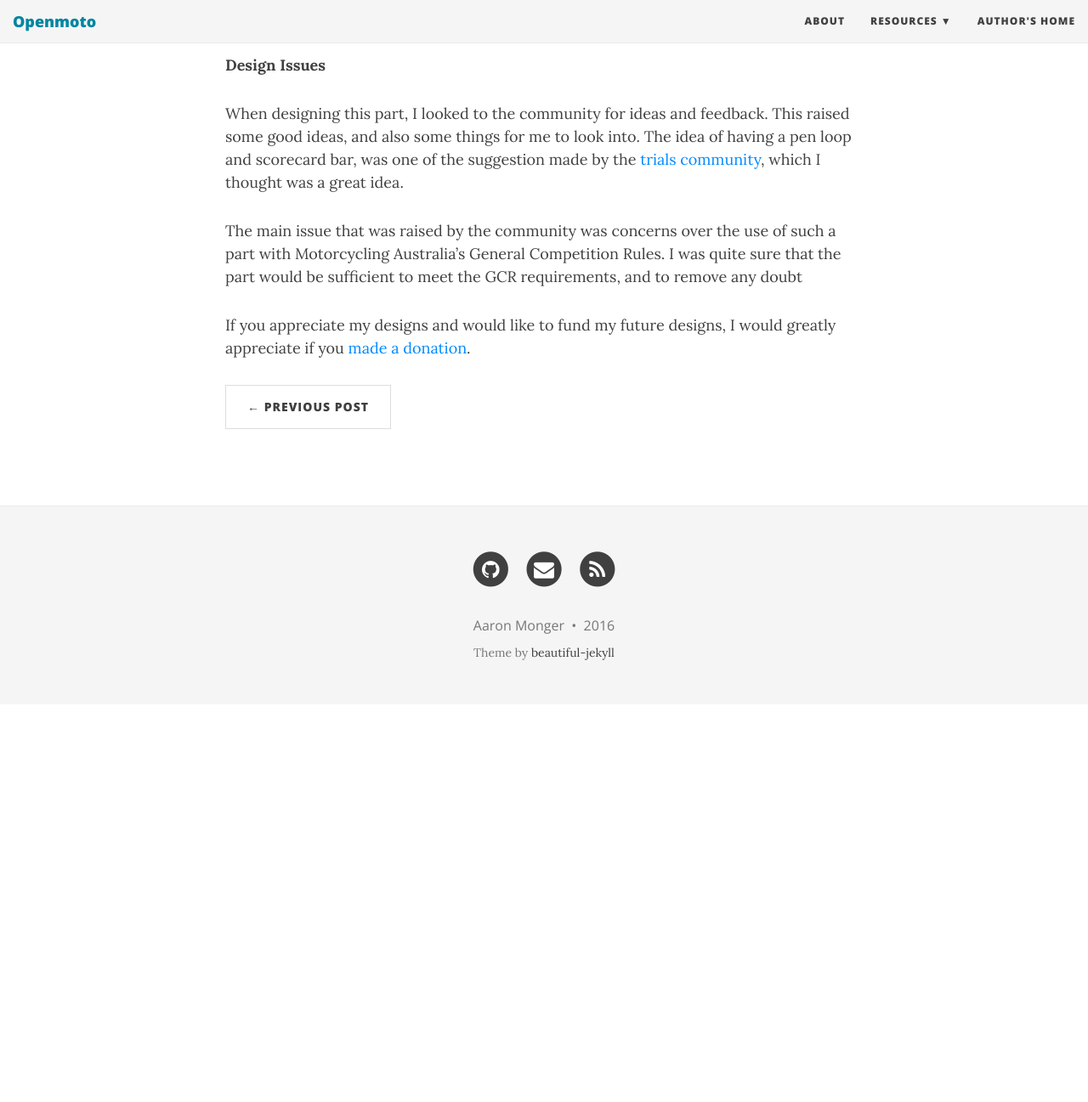
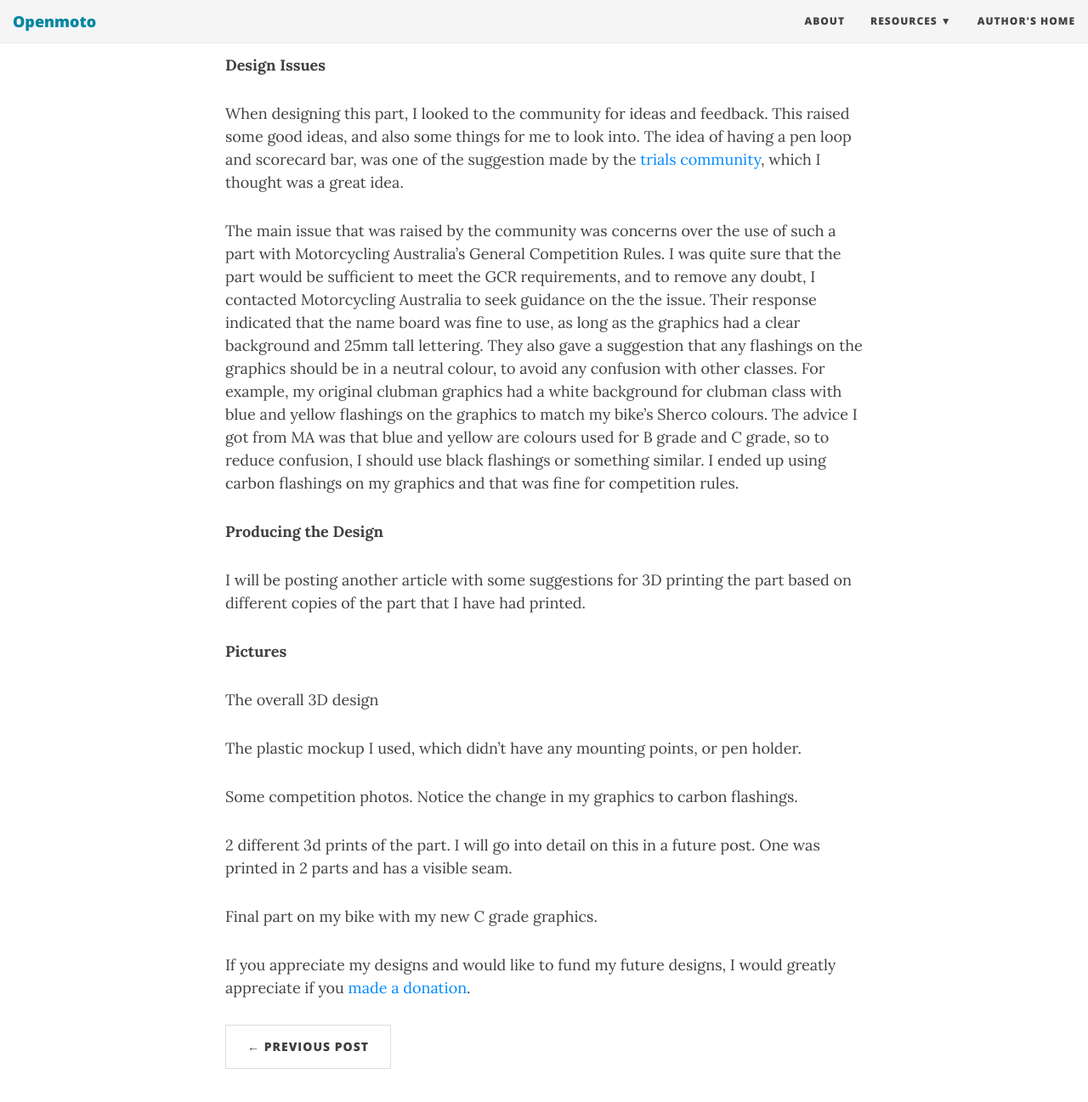
Before and after one commit to mongerrr/mongerrr.github.io, a Jekyll site: the page built from _posts/2016-06-20-trials-name-board.markdown, in a window 1280 px wide and 1400 px high, scrolled down 923 px. Shown: the top 1297 px of the window at 85% size. Built offline with Jekyll 4.4.1, drawn with Linux system fonts in a browser that asks for light colours; nearby versions of some CDN libraries; comment, search, counter and statistics services are not loaded; before the commit the page ends 1752 px from its top, so only the background shows below that.

Commit message:
Add post

```diff
--- a/_posts/2016-06-20-trials-name-board.markdown
+++ b/_posts/2016-06-20-trials-name-board.markdown
@@ -21,10 +21,23 @@ Once I had this model, I began to manipulate the shape slightly, and add the mou
 
 When designing this part, I looked to the community for ideas and feedback. This raised some good ideas, and also some things for me to look into. The idea of having a pen loop and scorecard bar, was one of the suggestion made by the [trials community](http://www.trials.com.au), which I thought was a great idea.
 
-The main issue that was raised by the community was concerns over the use of such a part with Motorcycling Australia's General Competition Rules. I was quite sure that the part would be sufficient to meet the GCR requirements, and to remove any doubt
+The main issue that was raised by the community was concerns over the use of such a part with Motorcycling Australia's General Competition Rules. I was quite sure that the part would be sufficient to meet the GCR requirements, and to remove any doubt, I contacted Motorcycling Australia to seek guidance on the the issue. Their response indicated that the name board was fine to use, as long as the graphics had a clear background and 25mm tall lettering. They also gave a suggestion that any flashings on the graphics should be in a neutral colour, to avoid any confusion with other classes. For example, my original clubman graphics had a white background for clubman class with blue and yellow flashings on the graphics to match my bike's Sherco colours. The advice I got from MA was that blue and yellow are colours used for B grade and C grade, so to reduce confusion, I should use black flashings or something similar. I ended up using carbon flashings on my graphics and that was fine for competition rules.
 
+**Producing the Design**
 
+I will be posting another article with some suggestions for 3D printing the part based on different copies of the part that I have had printed.
 
+**Pictures**
+
+The overall 3D design
+
+The plastic mockup I used, which didn't have any mounting points, or pen holder.
+
+Some competition photos. Notice the change in my graphics to carbon flashings.
+
+2 different 3d prints of the part. I will go into detail on this in a future post. One was printed in 2 parts and has a visible seam.
+
+Final part on my bike with my new C grade graphics.
 
 
 If you appreciate my designs and would like to fund my future designs, I would greatly appreciate if you [made a donation](https://paypal.me/mongerrr).
```
